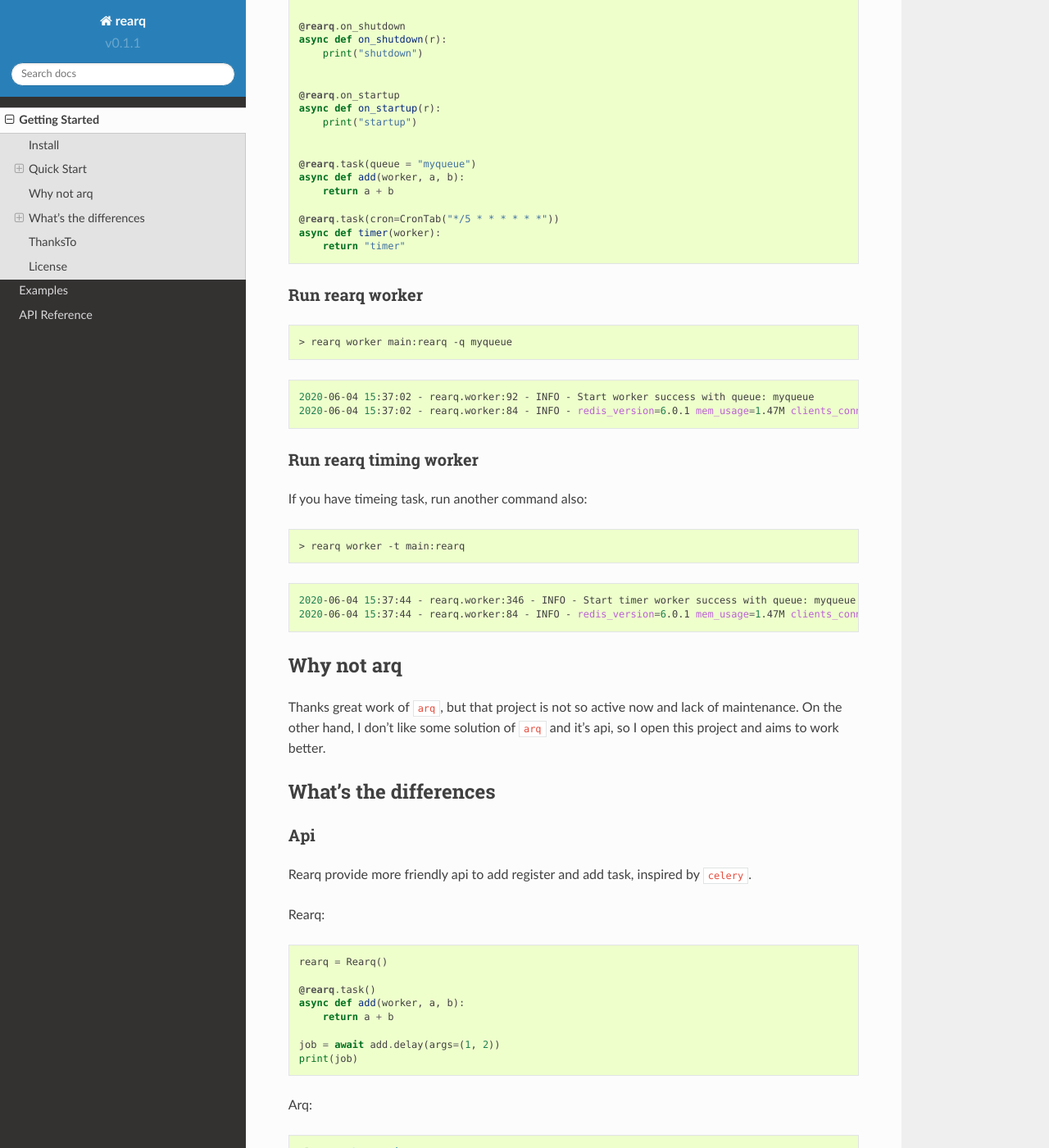
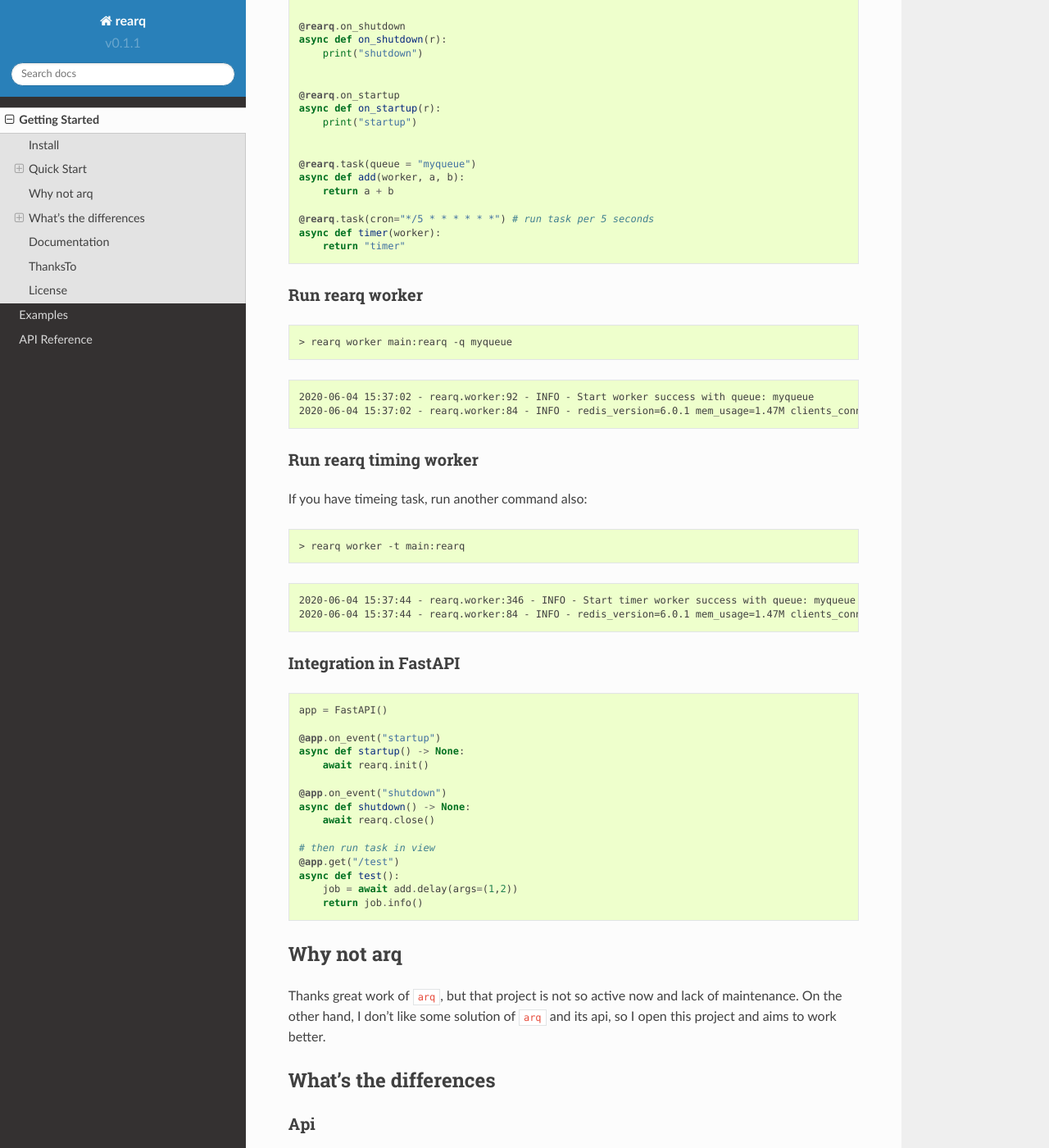
Before and after one commit to long2ice/rearq, a Sphinx documentation site: the page built from docs/get_start.rst, in a window 1280 px wide and 1400 px high, scrolled down 608 px. Shown: the whole window at 82% size. Built offline with Sphinx 7.4.7 and the Read the Docs theme 2.0.0, drawn with Linux system fonts in a browser that asks for light colours; some of the changed text lies outside the part shown.

Commit message:
update docs

```diff
--- a/docs/examples.rst
+++ b/docs/examples.rst
@@ -4,7 +4,7 @@ Examples
 
 Init Rearq
 ==========
-.. literalinclude::  ../examples/rearq.py
+.. literalinclude::  ../examples/__init__.py
 
 Register Task
 =============
--- a/docs/get_start.rst
+++ b/docs/get_start.rst
@@ -42,7 +42,7 @@ Task Definition
    async def add(worker, a, b):
        return a + b
 
-   @rearq.task(cron=CronTab("*/5 * * * * * *"))
+   @rearq.task(cron="*/5 * * * * * *") # run task per 5 seconds
    async def timer(worker):
        return "timer"
 
@@ -53,7 +53,7 @@ Run rearq worker
 
    > rearq worker main:rearq -q myqueue
 
-.. code:: shell
+.. code:: log
 
    2020-06-04 15:37:02 - rearq.worker:92 - INFO - Start worker success with queue: myqueue
    2020-06-04 15:37:02 - rearq.worker:84 - INFO - redis_version=6.0.1 mem_usage=1.47M clients_connected=25 db_keys=5
@@ -67,17 +67,38 @@ If you have timeing task, run another command also:
 
    > rearq worker -t main:rearq
 
-.. code:: shell
+.. code:: log
 
    2020-06-04 15:37:44 - rearq.worker:346 - INFO - Start timer worker success with queue: myqueue
    2020-06-04 15:37:44 - rearq.worker:84 - INFO - redis_version=6.0.1 mem_usage=1.47M clients_connected=25 db_keys=5
+
+Integration in FastAPI
+~~~~~~~~~~~~~~~~~~~~~~
+
+.. code:: python
+
+   app = FastAPI()
+
+   @app.on_event("startup")
+   async def startup() -> None:
+       await rearq.init()
+
+   @app.on_event("shutdown")
+   async def shutdown() -> None:
+       await rearq.close()
+
+   # then run task in view
+   @app.get("/test")
+   async def test():
+       job = await add.delay(args=(1,2))
+       return job.info()
 
 Why not arq
 -----------
 
 Thanks great work of ``arq``, but that project is not so active now and
 lack of maintenance. On the other hand, I don’t like some solution of
-``arq`` and it’s api, so I open this project and aims to work better.
+``arq`` and its api, so I open this project and aims to work better.
 
 What’s the differences
 ----------------------
@@ -120,6 +141,11 @@ Queue implementation
 Arq use redis ``zset`` to make delay queue and timing queue, and Rearq
 use ``zset`` and ``stream`` with ``ack``.
 
+Documentation
+-------------
+
+See documentation in https://rearq.long2ice.cn.
+
 ThanksTo
 --------
 
```
